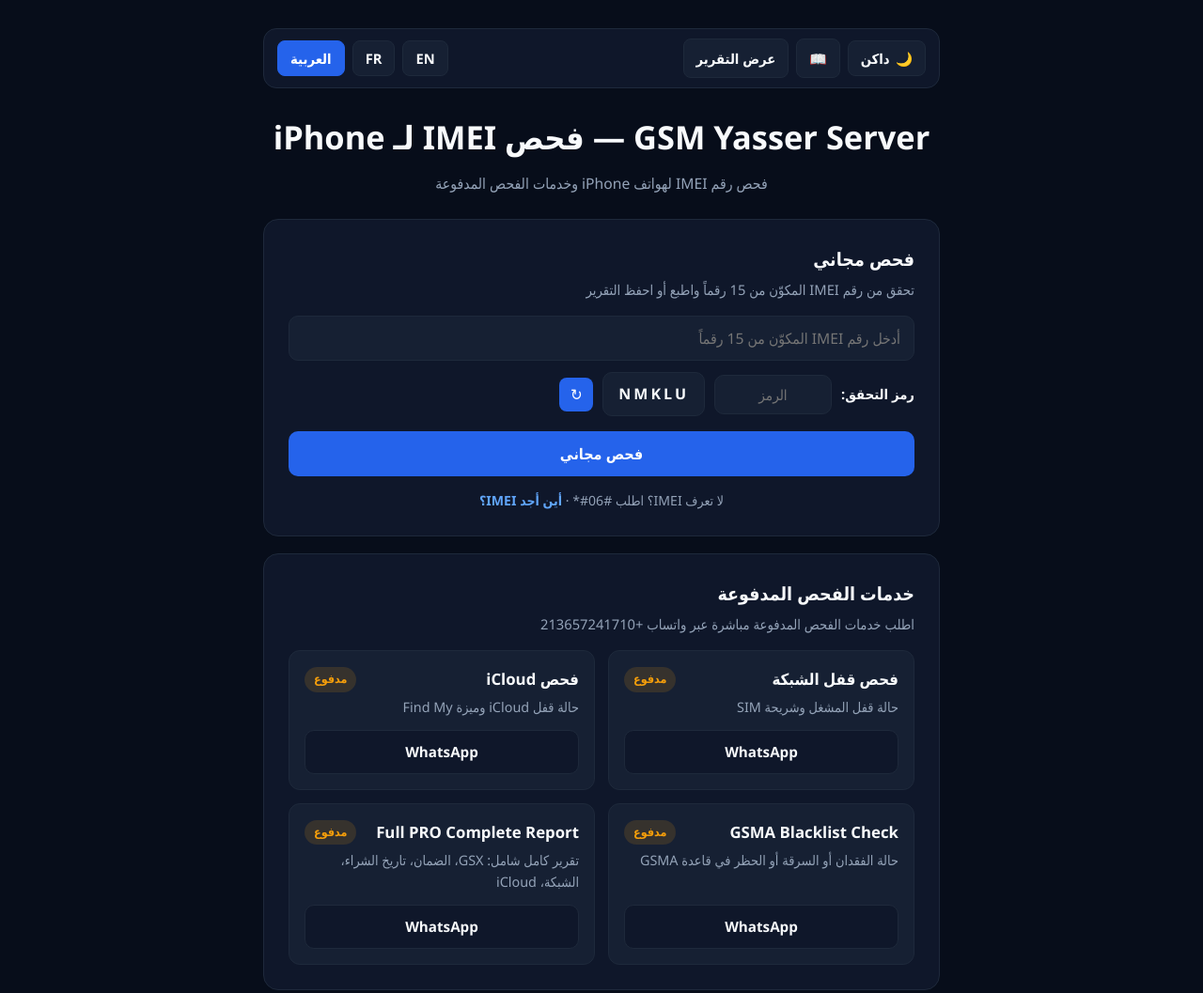
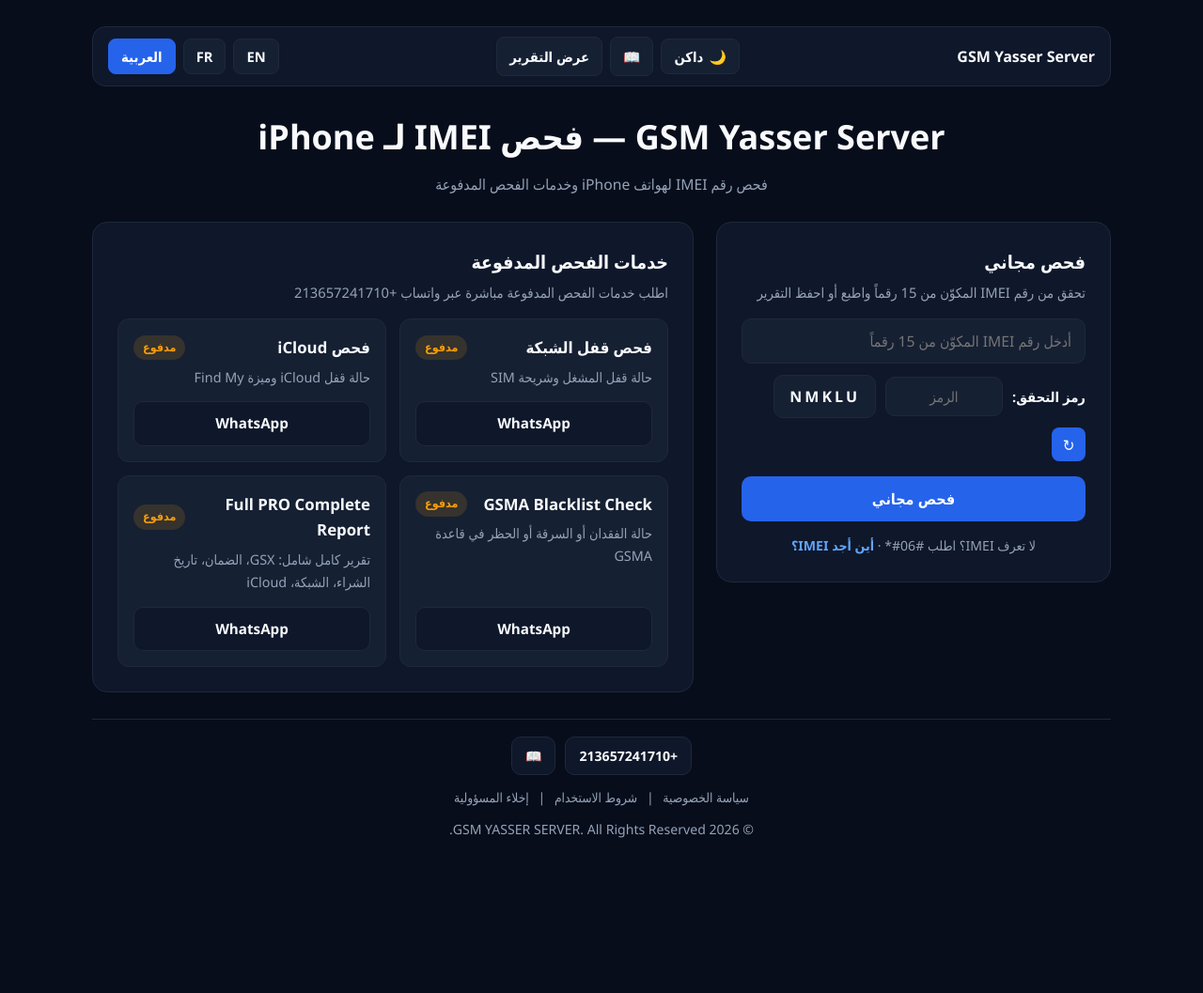
Before and after one commit to fchgj/gsm-yasser, a plain HTML site: page index.html in a window 1280 px wide. Shown: the top 1057 px of the page at 94% size. After the commit the page ends 942 px from the top, so only its background shows below. Drawn offline with Linux system fonts and the light colour scheme.

```diff
--- a/index.html
+++ b/index.html
@@ -50,7 +50,7 @@
 
     .wrap {
       width: 100%;
-      max-width: 760px;
+      max-width: 1140px;
       margin: 0 auto;
       padding: 18px 14px 40px;
     }
@@ -59,13 +59,21 @@
       background: var(--surface);
       border: 1px solid var(--border);
       border-radius: 14px;
-      padding: 10px 14px;
+      padding: 10px 16px;
       display: flex;
       justify-content: space-between;
       align-items: center;
       gap: 10px;
       flex-wrap: wrap;
       margin-bottom: 24px;
+    }
+
+    .brand-tag {
+      font-weight: 800;
+      font-size: 1rem;
+      color: var(--text);
+      text-decoration: none;
+      display: none;
     }
 
     .top-group {
@@ -105,7 +113,7 @@
 
     .hero {
       text-align: center;
-      margin-bottom: 24px;
+      margin-bottom: 26px;
     }
 
     .hero h1 {
@@ -119,12 +127,18 @@
       font-size: 0.98rem;
     }
 
+    .main-layout {
+      display: grid;
+      grid-template-columns: 1fr;
+      gap: 20px;
+      align-items: start;
+    }
+
     .card {
       background: var(--surface);
       border: 1px solid var(--border);
       border-radius: 16px;
       padding: 22px;
-      margin-bottom: 18px;
     }
 
     .card-title {
@@ -263,16 +277,20 @@
       border-top: 1px solid var(--border);
     }
 
+    .services-grid {
+      display: grid;
+      grid-template-columns: 1fr;
+      gap: 12px;
+    }
+
     .service-item {
       background: var(--surface-2);
       border: 1px solid var(--border);
       border-radius: 12px;
       padding: 16px;
-      margin-bottom: 12px;
-    }
-
-    .service-item:last-child {
-      margin-bottom: 0;
+      display: flex;
+      flex-direction: column;
+      justify-content: space-between;
     }
 
     .service-top {
@@ -280,7 +298,7 @@
       justify-content: space-between;
       align-items: center;
       gap: 10px;
-      margin-bottom: 4px;
+      margin-bottom: 6px;
     }
 
     .service-name {
@@ -301,7 +319,7 @@
     .service-desc {
       color: var(--muted);
       font-size: 0.9rem;
-      margin-bottom: 12px;
+      margin-bottom: 14px;
     }
 
     .wa-btn {
@@ -325,7 +343,9 @@
 
     .footer-box {
       text-align: center;
-      margin-top: 24px;
+      margin-top: 28px;
+      padding-top: 18px;
+      border-top: 1px solid var(--border);
       font-size: 0.88rem;
       color: var(--muted);
     }
@@ -372,26 +392,27 @@
       text-decoration: underline;
     }
 
-    @media (min-width: 768px) {
+    @media (min-width: 900px) {
       .wrap {
-        padding: 30px 20px 48px;
+        padding: 28px 28px 48px;
+      }
+      .brand-tag {
+        display: inline-flex;
+        align-items: center;
       }
       .hero h1 {
-        font-size: 2.15rem;
+        font-size: 2.25rem;
+      }
+      .main-layout {
+        grid-template-columns: minmax(340px, 420px) 1fr;
+        gap: 24px;
+      }
+      .services-grid {
+        grid-template-columns: repeat(2, 1fr);
+        gap: 14px;
       }
       .card {
         padding: 26px;
-      }
-      .services-grid {
-        display: grid;
-        grid-template-columns: repeat(2, 1fr);
-        gap: 14px;
-      }
-      .service-item {
-        margin-bottom: 0;
-        display: flex;
-        flex-direction: column;
-        justify-content: space-between;
       }
     }
 
@@ -404,6 +425,8 @@
 <body>
   <div class="wrap">
     <div class="topbar">
+      <a href="index.html" class="brand-tag">GSM Yasser Server</a>
+
       <div class="top-group">
         <button type="button" class="chip-btn" id="themeToggle">
           <span id="themeIcon">🌙</span>
@@ -425,6 +448,7 @@
       <p id="mainSub">فحص رقم IMEI لهواتف iPhone وخدمات الفحص المدفوعة</p>
     </header>
 
+    <div class="main-layout">
       <section class="card">
         <h2 class="card-title" id="freeTitle">فحص مجاني</h2>
         <p class="card-sub" id="freeSub">تحقق من رقم IMEI المكوّن من 15 رقماً واطبع أو احفظ التقرير</p>
@@ -523,6 +547,7 @@
           </div>
         </div>
       </section>
+    </div>
 
     <footer class="footer-box">
       <div class="footer-pills">
```
Lines whose indentation alone changed are shown as unchanged.
